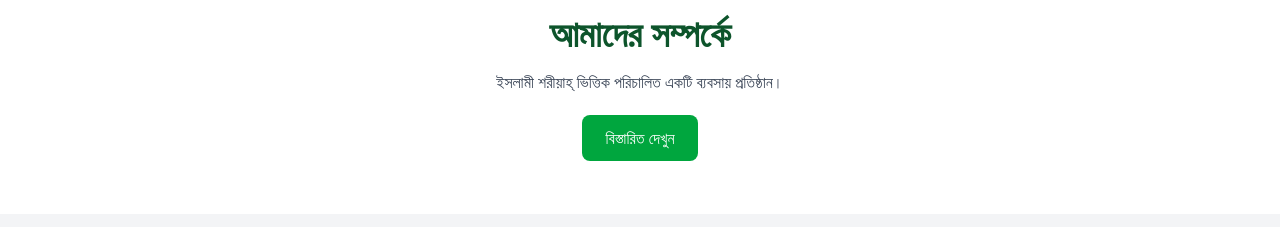
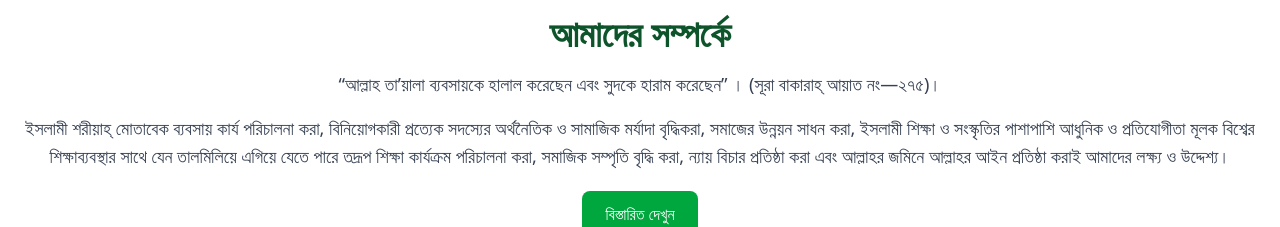
Before and after one commit to MU1147-LEGEND/sanchayan, a React (Vite) app: page / in a window 1280 px wide. Shown: the part 431-658 px from the top of the page. Built offline with nearby package versions, Linux system fonts and the light colour scheme; no server answers.

Commit message:
feat: add AboutSanchayanbd component and integrate it into About and Home sections; update Contact component for consistency

```diff
--- a/src/components/About.jsx
+++ b/src/components/About.jsx
@@ -1,5 +1,6 @@
 import facilities from "../../data/facilities.json";
 import invest from "../../data/invest-program.json";
+import AboutSanchayanbd from "./AboutSanchayanbd";
 import H1 from "./custom-tags/H1";
 
 const About = () => {
@@ -7,21 +8,8 @@ const About = () => {
         <>
             <div className="max-w-3xl mx-auto p-6 bg-white shadow-md rounded-lg">
                 <H1>আমাদের সম্পর্কে</H1>
-                <p className="text-lg text-gray-700 mb-4">
-                    <h1 className="font-bold">সঞ্চয়নের লক্ষ্য ও উদ্দেশ্যঃ</h1>
-                    “আল্লাহ তা’য়ালা ব্যবসায়কে হালাল করেছেন এবং সুদকে হারাম
-                    করেছেন” । (সূরা বাকারাহ্ আয়াত নং—২৭৫)।
-                </p>
-                <p className="text-lg text-gray-700 mb-4">
-                    ইসলামী শরীয়াহ্ মোতাবেক ব্যবসায় কার্য পরিচালনা করা,
-                    বিনিয়োগকারী প্রত্যেক সদস্যের অর্থনৈতিক ও সামাজিক মর্যাদা
-                    বৃদ্ধিকরা, সমাজের উন্নয়ন সাধন করা, ইসলামী শিক্ষা ও
-                    সংস্কৃতির পাশাপাশি আধুনিক ও প্রতিযোগীতা মূলক বিশ্বের
-                    শিক্ষাব্যবস্থার সাথে যেন তালমিলিয়ে এগিয়ে যেতে পারে তদ্রূপ
-                    শিক্ষা কার্যক্রম পরিচালনা করা, সমাজিক সম্পৃতি বৃদ্ধি করা,
-                    ন্যায় বিচার প্রতিষ্ঠা করা এবং আল্লাহর জমিনে আল্লাহর আইন
-                    প্রতিষ্ঠা করাই আমাদের লক্ষ্য ও উদ্দেশ্য।
-                </p>
+                <h1 className="font-bold">সঞ্চয়নের লক্ষ্য ও উদ্দেশ্যঃ</h1>
+                <AboutSanchayanbd />
                 <p className="text-lg text-gray-700 mb-4">
                     <h1 className="font-bold my-6">
                         সঞ্চয়নের বিনিয়োগ প্রকল্প সমূহ:
--- /dev/null
+++ b/src/components/AboutSanchayanbd.jsx
@@ -0,0 +1,21 @@
+const AboutSanchayanbd = () => {
+    return (
+        <>
+            <p className="text-lg text-gray-700 mb-4">
+                “আল্লাহ তা’য়ালা ব্যবসায়কে হালাল করেছেন এবং সুদকে হারাম করেছেন”
+                । (সূরা বাকারাহ্ আয়াত নং—২৭৫)।
+            </p>
+            <p className="text-lg text-gray-700 mb-4">
+                ইসলামী শরীয়াহ্ মোতাবেক ব্যবসায় কার্য পরিচালনা করা,
+                বিনিয়োগকারী প্রত্যেক সদস্যের অর্থনৈতিক ও সামাজিক মর্যাদা
+                বৃদ্ধিকরা, সমাজের উন্নয়ন সাধন করা, ইসলামী শিক্ষা ও সংস্কৃতির
+                পাশাপাশি আধুনিক ও প্রতিযোগীতা মূলক বিশ্বের শিক্ষাব্যবস্থার সাথে
+                যেন তালমিলিয়ে এগিয়ে যেতে পারে তদ্রূপ শিক্ষা কার্যক্রম পরিচালনা
+                করা, সমাজিক সম্পৃতি বৃদ্ধি করা, ন্যায় বিচার প্রতিষ্ঠা করা এবং
+                আল্লাহর জমিনে আল্লাহর আইন প্রতিষ্ঠা করাই আমাদের লক্ষ্য ও
+                উদ্দেশ্য।
+            </p>
+        </>
+    );
+};
+export default AboutSanchayanbd;
--- a/src/components/Contact.jsx
+++ b/src/components/Contact.jsx
@@ -1,8 +1,10 @@
+import H1 from "./custom-tags/H1";
+
 const Contact = () => {
     return (
         <>
             <div className="max-w-3xl mx-auto p-6 bg-white shadow-md rounded-lg">
-                <h1 className="text-3xl font-bold text-center my-8">যোগাযোগ</h1>
+                <H1>যোগাযোগ</H1>
                 <p className="text-lg text-gray-700 mb-4">
                     আমাদের সাথে যোগাযোগ করতে চাইলে, অনুগ্রহ করে নিচের তথ্যগুলো
                     ব্যবহার করুন:
@@ -20,10 +22,10 @@ const Contact = () => {
                 <p className="text-lg text-gray-700 mb-4">
                     ফোন:{" "}
                     <a
-                        href="tel:+8801234567890"
+                        href="tel:+8801747337534"
                         className="text-blue-600 hover:underline"
                     >
-                        +8801234567890
+                        +880 1747-337534
                     </a>
                 </p>
                 <p className="text-lg text-gray-700 mb-4">
--- a/src/components/Home.jsx
+++ b/src/components/Home.jsx
@@ -1,6 +1,7 @@
 import { getAuth } from "firebase/auth";
 import { Link } from "react-router-dom";
 import H1 from "./custom-tags/H1";
+import AboutSanchayanbd from "./AboutSanchayanbd";
 
 const Home = () => {
     const images = [
@@ -29,9 +30,7 @@ const Home = () => {
         <div className="min-h-screen flex flex-col pb-8">
             {/* Hero Section */}
             <div className="bg-gradient-to-br from-green-100 to-green-300 py-20 px-6 text-center">
-                <H1>
-                    সঞ্চয়ন
-                </H1>
+                <H1>সঞ্চয়ন</H1>
                 <p className="text-lg md:text-xl text-green-800 max-w-3xl mx-auto">
                     ইসলামী শরীয়াহ্ ভিত্তিক পরিচালিত একটি ব্যবসায় প্রতিষ্ঠান।
                 </p>
@@ -59,9 +58,7 @@ const Home = () => {
             {/* About Section */}
             <div className="py-16 px-6 bg-white text-center">
                 <H1>আমাদের সম্পর্কে</H1>
-                <p className="text-gray-700 max-w-4xl mx-auto">
-                    ইসলামী শরীয়াহ্ ভিত্তিক পরিচালিত একটি ব্যবসায় প্রতিষ্ঠান।
-                </p>
+                <AboutSanchayanbd />
                 <div className="text-center mt-8">
                     <button>
                         <Link
@@ -76,7 +73,7 @@ const Home = () => {
 
             {/* Gallery Section */}
             <div className="bg-gray-100 py-12 px-6">
-                        <H1>আমাদের কিছু মুহূর্ত</H1>
+                <H1>আমাদের কিছু মুহূর্ত</H1>
                 <div>
                     <p className="text-center text-gray-600 mb-6">
                         আমাদের সদস্যদের সঞ্চয় ও ঋণ কার্যক্রমের কিছু ছবি। সঞ্চয় ও
```
